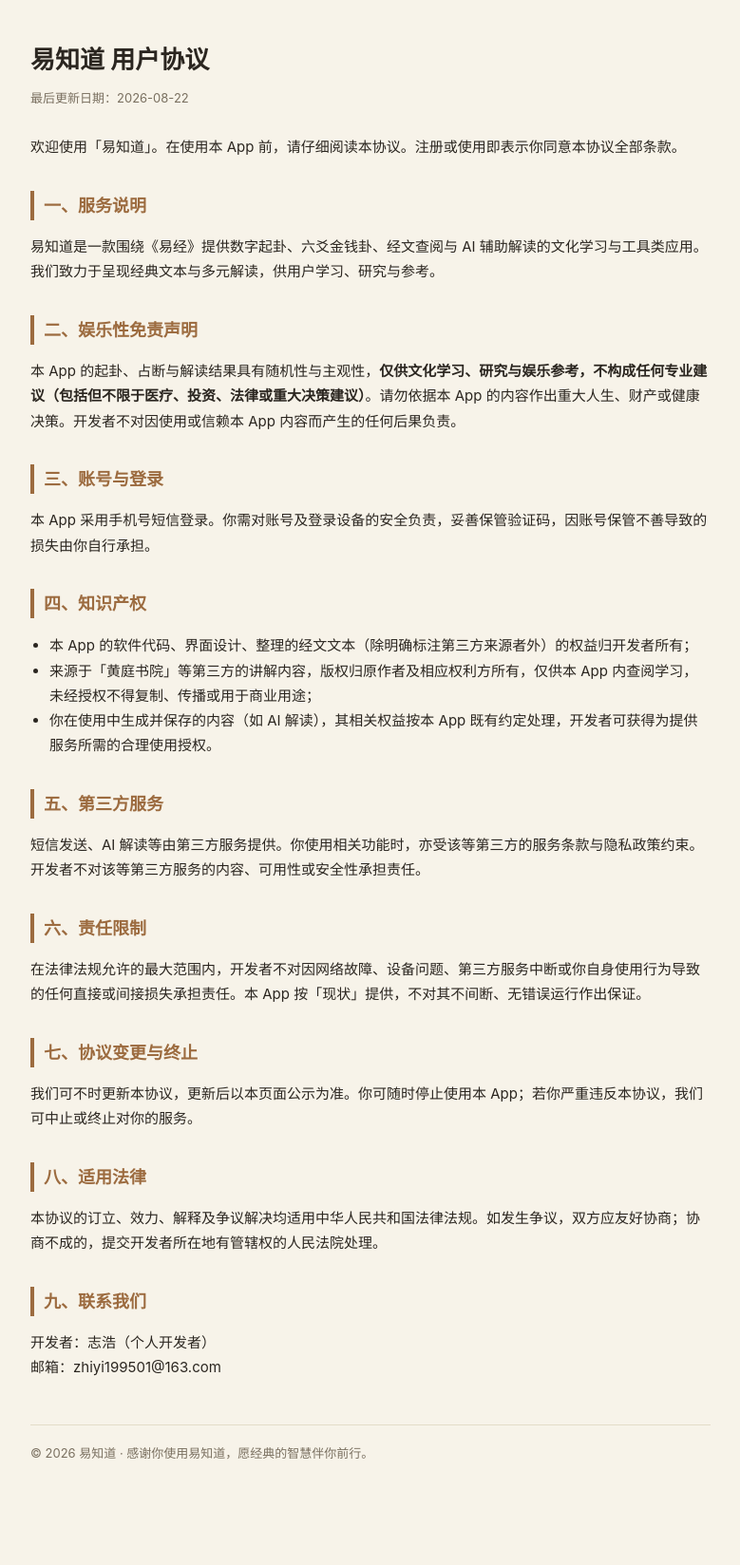
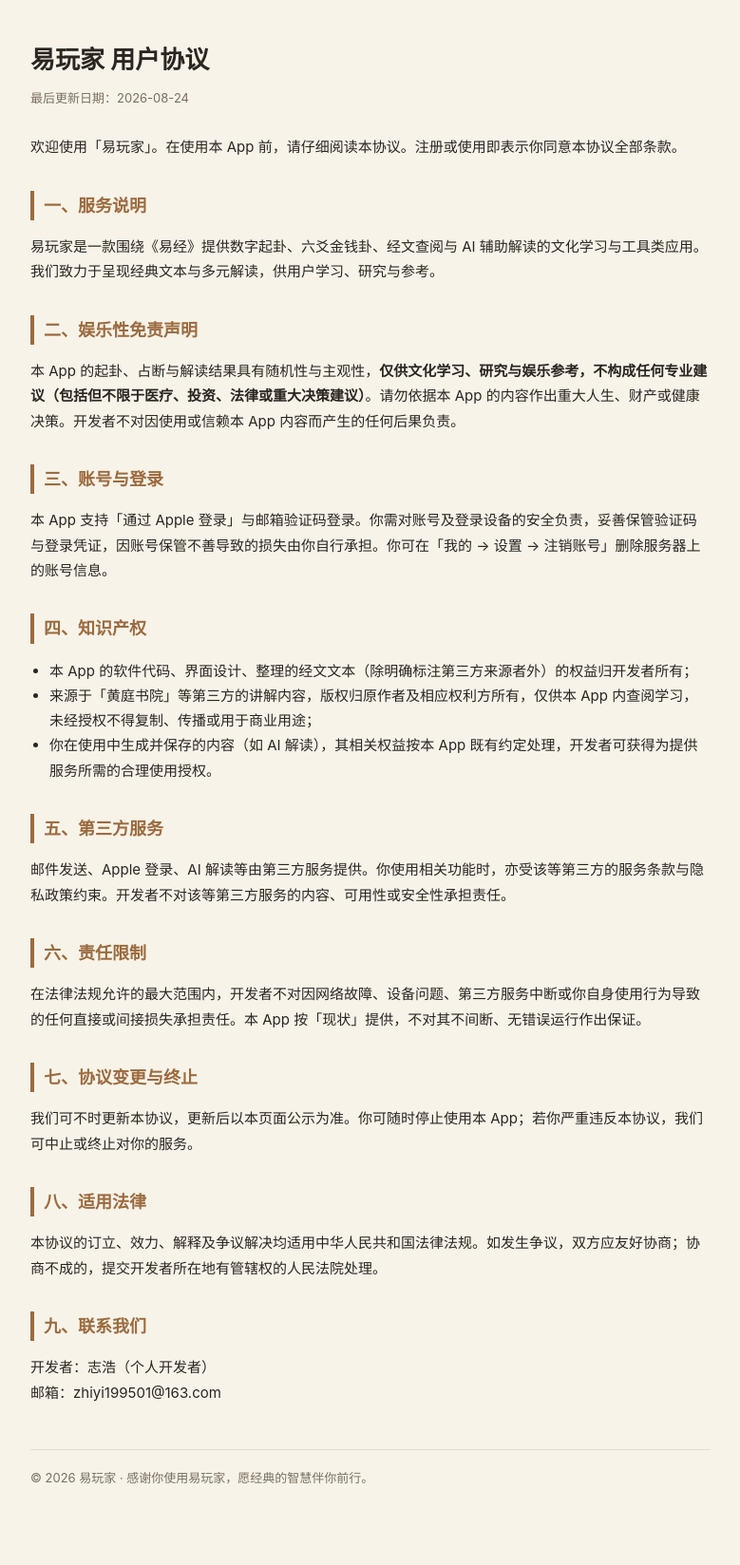
Before and after one commit to zhiyi199501-creator/yizhidao, a FastAPI app: page /terms in a window 1280 px wide. Shown: the whole page at 95% size, without its empty margins (250-1029 px from the left). Before the commit the page ends 1537 px from the top, so only its background shows below. Run offline with FastAPI, Linux system fonts and the light colour scheme.

Commit message:
docs(legal): align privacy, terms, and support with Apple/email login
Store URLs and in-app copies still described SMS login under the old brand; rewrite them for 易玩家 so App Review matches the live app.

Co-authored-by: Cursor <cursoragent@cursor.com>

```diff
--- a/backend/app/templates/privacy_policy.html
+++ b/backend/app/templates/privacy_policy.html
@@ -3,7 +3,7 @@
 <head>
   <meta charset="UTF-8" />
   <meta name="viewport" content="width=device-width, initial-scale=1.0" />
-  <title>易知道 · 隐私政策</title>
+  <title>易玩家 · 隐私政策</title>
   <style>
     :root { --paper:#f7f3e9; --ink:#2b2620; --muted:#7a7060; --line:#e3dcc8; --accent:#9c6b3f; }
     * { box-sizing: border-box; }
@@ -20,18 +20,19 @@
 </head>
 <body>
   <div class="wrap">
-    <h1>易知道 隐私政策</h1>
-    <div class="sub">最后更新日期：2026-08-22</div>
+    <h1>易玩家 隐私政策</h1>
+    <div class="sub">最后更新日期：2026-08-24</div>
 
-    <p>欢迎使用「易知道」。本政策说明我们如何收集、使用、存储与保护你的信息。使用本 App 即表示你同意本政策。</p>
+    <p>欢迎使用「易玩家」。本政策说明我们如何收集、使用、存储与保护你的信息。使用本 App 即表示你同意本政策。</p>
 
     <h2>一、我们收集的信息</h2>
     <ul>
-      <li><strong>手机号</strong>：用于短信登录与账号身份识别。我们不收集你的真实姓名、通讯录或相册。</li>
+      <li><strong>邮箱</strong>：你使用邮箱验证码登录时，我们收集该邮箱用于发送验证码与账号身份识别。我们不收集通讯录或相册。</li>
+      <li><strong>Apple 登录信息</strong>：你使用「通过 Apple 登录」时，我们会收到 Apple 提供的用户标识（及你选择共享的姓名／邮箱，若有），用于创建与识别账号。</li>
       <li><strong>设备本地数据</strong>：起卦记录、保存的 AI 解读、应用设置（音效开关等）存储于你的设备本地，卸载 App 或清除数据后将无法恢复。</li>
-      <li><strong>服务端账号信息</strong>：登录后，我们在服务器保存与你的账号关联的手机号、昵称等必要信息，用于身份验证。</li>
+      <li><strong>服务端账号信息</strong>：登录后，我们在服务器保存与你的账号关联的邮箱或 Apple 用户标识、昵称等必要信息，用于身份验证。</li>
       <li><strong>AI 解读请求</strong>：你主动发起 AI 解读时，所问内容与卦象信息会发送至我们的服务器及第三方大模型服务以生成结果。</li>
-      <li><strong>服务日志</strong>：为排查故障而记录的访问与操作日志，不含明文密码或短信验证码。</li>
+      <li><strong>服务日志</strong>：为排查故障而记录的访问与操作日志，不含明文密码或登录验证码。</li>
     </ul>
 
     <h2>二、我们如何使用信息</h2>
@@ -43,11 +44,12 @@
 
     <h2>三、与第三方的共享</h2>
     <ul>
-      <li><strong>短信服务</strong>：由第三方短信服务（如阿里云、腾讯云）提供，我们仅向其发送你的手机号以完成登录验证，不向其提供其他信息。</li>
+      <li><strong>邮件服务</strong>：邮箱验证码由第三方邮件服务（如 Resend）发送，我们仅向其提供你的邮箱地址与验证码内容以完成登录验证。</li>
+      <li><strong>Apple</strong>：通过 Apple 登录时，身份验证由 Apple 完成；我们仅接收完成登录所需的令牌与相关标识信息。</li>
       <li><strong>AI 解读服务</strong>：你提交的问题与解读内容会发送至相应的大模型服务（如 OpenAI、DeepSeek 等）以生成解读结果，相关数据处理受其隐私政策约束。</li>
       <li><strong>易经讲解内容</strong>：App 内的部分讲解内容来源于「黄庭书院」知识库，版权归原作者及权利方所有，仅供本 App 内查阅学习。</li>
     </ul>
-    <p>除上述情形外，我们不会向任何第三方出售或共享你的个人信息。</p>
+    <p>除上述情形外，我们不会向任何第三方出售或共享你的个人信息。本 App 不使用第三方广告追踪，也不请求 App Tracking Transparency 授权。</p>
 
     <h2>四、数据存储与安全</h2>
     <p>我们采用合理的加密与访问控制措施保护你的信息。服务器部署于具备基础安全防护的云环境中。数据保留期限以服务必要为限；你注销账号后，我们将删除与之关联的个人信息。</p>
@@ -69,7 +71,7 @@
     开发者：志浩（个人开发者）<br/>
     邮箱：zhiyi199501@163.com</p>
 
-    <div class="foot">© 2026 易知道 · 本政策未尽事宜，以中华人民共和国相关法律法规为准。</div>
+    <div class="foot">© 2026 易玩家 · 本政策未尽事宜，以适用法律法规为准。</div>
   </div>
 </body>
 </html>
--- a/backend/app/templates/support.html
+++ b/backend/app/templates/support.html
@@ -3,7 +3,7 @@
 <head>
   <meta charset="UTF-8" />
   <meta name="viewport" content="width=device-width, initial-scale=1.0" />
-  <title>易知道 · 支持</title>
+  <title>易玩家 · 支持</title>
   <style>
     :root { --paper:#f7f3e9; --ink:#2b2620; --muted:#7a7060; --line:#e3dcc8; --accent:#9c6b3f; }
     * { box-sizing: border-box; }
@@ -20,7 +20,7 @@
 </head>
 <body>
   <div class="wrap">
-    <h1>易知道 支持</h1>
+    <h1>易玩家 支持</h1>
     <div class="sub">易经文化学习工具 · 梅花起卦与六爻金钱卦</div>
 
     <p>如有使用问题、账号注销协助或内容反馈，欢迎通过以下方式联系我们。</p>
@@ -33,7 +33,7 @@
 
     <h2>常见问题</h2>
     <ul>
-      <li><strong>登录</strong>：使用手机号 + 短信验证码登录。收不到验证码时请检查号码、短信拦截设置，或稍后重试。</li>
+      <li><strong>登录</strong>：支持「通过 Apple 登录」，或使用邮箱验证码登录。收不到验证码时请检查垃圾邮件箱，或稍后重试。</li>
       <li><strong>AI 解读</strong>：需登录后在起卦结果页点击「AI」使用。</li>
       <li><strong>注销账号</strong>：我的 → 设置 → 注销账号。</li>
       <li><strong>占断说明</strong>：起卦与解读结果仅供文化学习、研究与娱乐参考，不构成专业建议。</li>
@@ -45,7 +45,7 @@
       <li><a href="/terms">用户协议</a></li>
     </ul>
 
-    <div class="foot">© 2026 易知道</div>
+    <div class="foot">© 2026 易玩家</div>
   </div>
 </body>
 </html>
--- a/backend/app/templates/terms_of_service.html
+++ b/backend/app/templates/terms_of_service.html
@@ -3,7 +3,7 @@
 <head>
   <meta charset="UTF-8" />
   <meta name="viewport" content="width=device-width, initial-scale=1.0" />
-  <title>易知道 · 用户协议</title>
+  <title>易玩家 · 用户协议</title>
   <style>
     :root { --paper:#f7f3e9; --ink:#2b2620; --muted:#7a7060; --line:#e3dcc8; --accent:#9c6b3f; }
     * { box-sizing: border-box; }
@@ -19,19 +19,19 @@
 </head>
 <body>
   <div class="wrap">
-    <h1>易知道 用户协议</h1>
-    <div class="sub">最后更新日期：2026-08-22</div>
+    <h1>易玩家 用户协议</h1>
+    <div class="sub">最后更新日期：2026-08-24</div>
 
-    <p>欢迎使用「易知道」。在使用本 App 前，请仔细阅读本协议。注册或使用即表示你同意本协议全部条款。</p>
+    <p>欢迎使用「易玩家」。在使用本 App 前，请仔细阅读本协议。注册或使用即表示你同意本协议全部条款。</p>
 
     <h2>一、服务说明</h2>
-    <p>易知道是一款围绕《易经》提供数字起卦、六爻金钱卦、经文查阅与 AI 辅助解读的文化学习与工具类应用。我们致力于呈现经典文本与多元解读，供用户学习、研究与参考。</p>
+    <p>易玩家是一款围绕《易经》提供数字起卦、六爻金钱卦、经文查阅与 AI 辅助解读的文化学习与工具类应用。我们致力于呈现经典文本与多元解读，供用户学习、研究与参考。</p>
 
     <h2>二、娱乐性免责声明</h2>
     <p>本 App 的起卦、占断与解读结果具有随机性与主观性，<strong>仅供文化学习、研究与娱乐参考，不构成任何专业建议（包括但不限于医疗、投资、法律或重大决策建议）</strong>。请勿依据本 App 的内容作出重大人生、财产或健康决策。开发者不对因使用或信赖本 App 内容而产生的任何后果负责。</p>
 
     <h2>三、账号与登录</h2>
-    <p>本 App 采用手机号短信登录。你需对账号及登录设备的安全负责，妥善保管验证码，因账号保管不善导致的损失由你自行承担。</p>
+    <p>本 App 支持「通过 Apple 登录」与邮箱验证码登录。你需对账号及登录设备的安全负责，妥善保管验证码与登录凭证，因账号保管不善导致的损失由你自行承担。你可在「我的 → 设置 → 注销账号」删除服务器上的账号信息。</p>
 
     <h2>四、知识产权</h2>
     <ul>
@@ -41,7 +41,7 @@
     </ul>
 
     <h2>五、第三方服务</h2>
-    <p>短信发送、AI 解读等由第三方服务提供。你使用相关功能时，亦受该等第三方的服务条款与隐私政策约束。开发者不对该等第三方服务的内容、可用性或安全性承担责任。</p>
+    <p>邮件发送、Apple 登录、AI 解读等由第三方服务提供。你使用相关功能时，亦受该等第三方的服务条款与隐私政策约束。开发者不对该等第三方服务的内容、可用性或安全性承担责任。</p>
 
     <h2>六、责任限制</h2>
     <p>在法律法规允许的最大范围内，开发者不对因网络故障、设备问题、第三方服务中断或你自身使用行为导致的任何直接或间接损失承担责任。本 App 按「现状」提供，不对其不间断、无错误运行作出保证。</p>
@@ -55,7 +55,7 @@
     <h2>九、联系我们</h2>
     <p>开发者：志浩（个人开发者）<br/>邮箱：zhiyi199501@163.com</p>
 
-    <div class="foot">© 2026 易知道 · 感谢你使用易知道，愿经典的智慧伴你前行。</div>
+    <div class="foot">© 2026 易玩家 · 感谢你使用易玩家，愿经典的智慧伴你前行。</div>
   </div>
 </body>
 </html>
```
Also changed, not shown: ios/Yizhidao/Resources/privacy_policy.html (+12 -10 lines), ios/Yizhidao/Resources/terms_of_service.html (+8 -8 lines).
